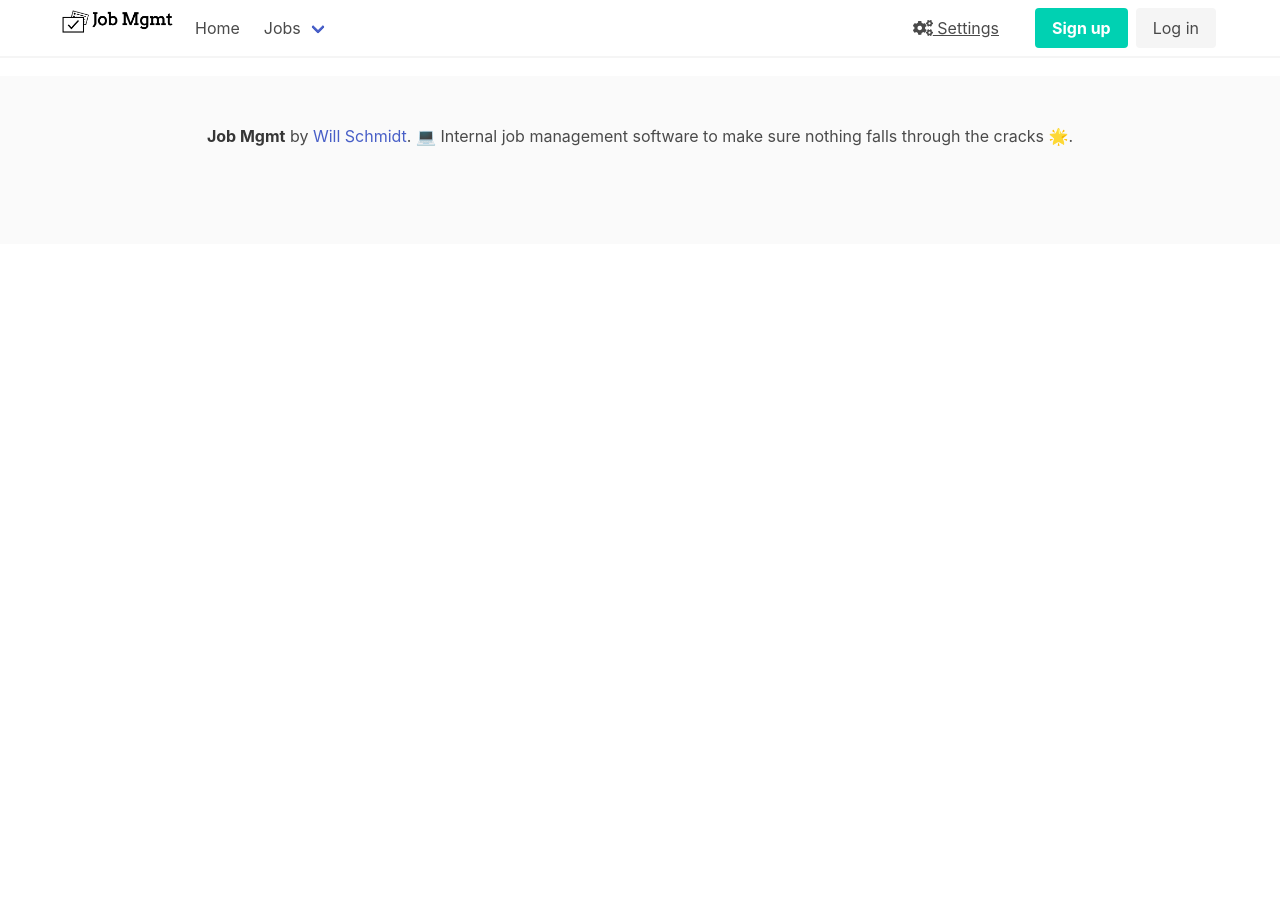
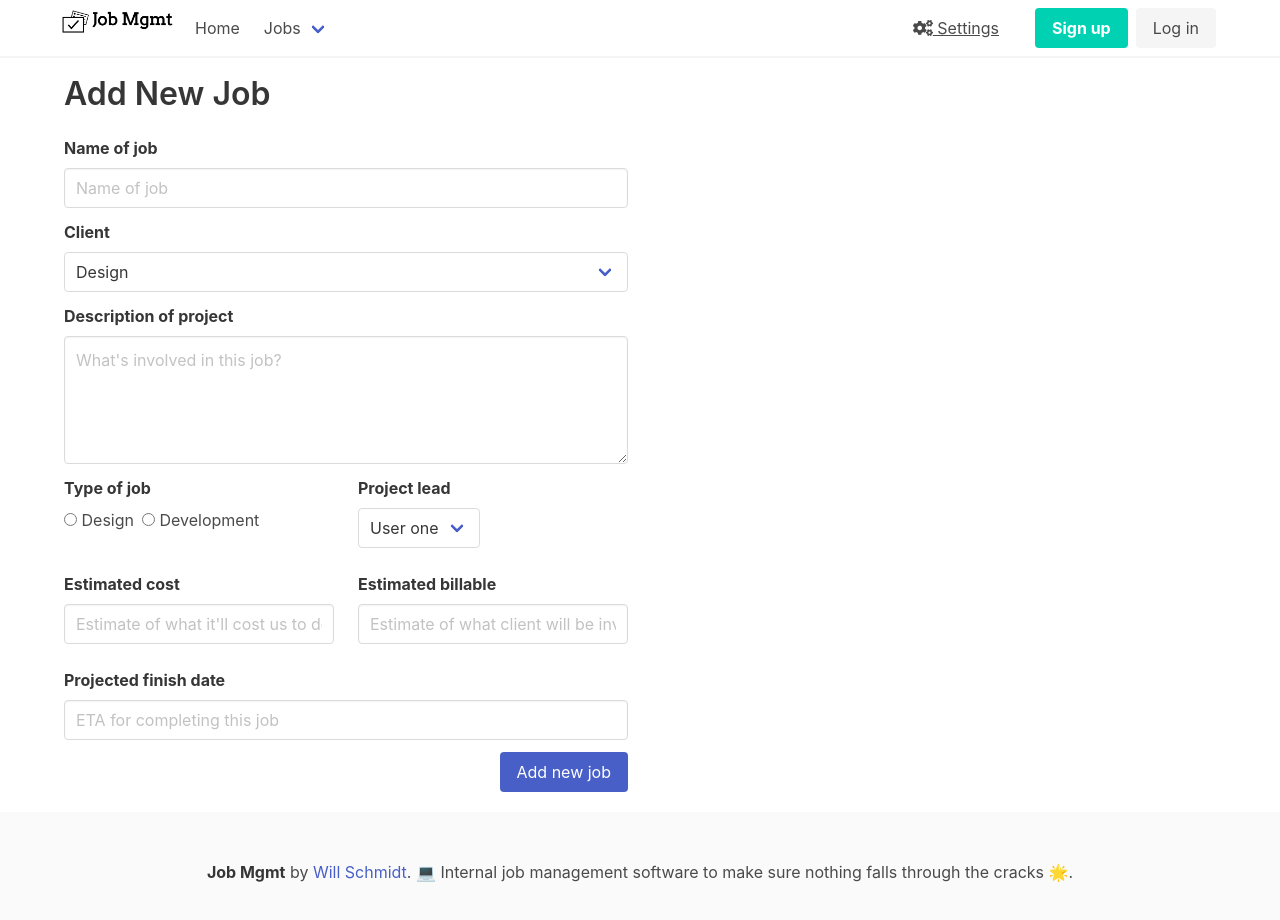
Before and after one commit to will-schmidt/job-mgmt, a React (Create React App) app in the folder client/: page /add-job in a window 1280 px wide. Shown: the top 920 px of the page. Before the commit the page ends 800 px from the top, so only its background shows below. Built offline with nearby package versions, Linux system fonts and the light colour scheme.

Commit message:
Add the add job page

```diff
--- a/client/src/App.js
+++ b/client/src/App.js
@@ -7,6 +7,7 @@ import Jobs from './components/layout/Jobs'
 import Footer from './components/layout/Footer'
 import Users from './pages/Users'
 import Job from './pages/Job'
+import AddJob from './pages/AddJob'
 
 const Home = () => (
   <React.Fragment>
@@ -22,6 +23,7 @@ function App() {
         <Switch>
           <Route path="/" exact component={Home} />
           <Route path="/job/:jobId" component={Job} />
+          <Route path="/add-job" component={AddJob} />
           <Route path="/users" component={Users} />
         </Switch>
         <Footer />
--- a/client/src/components/layout/Header.js
+++ b/client/src/components/layout/Header.js
@@ -45,7 +45,9 @@ export default class Header extends Component {
                     <a className="navbar-item">Quoted</a>
                     <a className="navbar-item">Active</a>
                     <hr className="navbar-divider" />
-                    <a className="navbar-item">Add new job</a>
+                    <Link to="/add-job" className="navbar-item">
+                      Add new job
+                    </Link>
                   </div>
                 </div>
               </div>
--- a/client/src/components/layout/Jobs.js
+++ b/client/src/components/layout/Jobs.js
@@ -54,7 +54,9 @@ export default class Jobs extends Component {
               <a>Invoiced</a>
             </p>
             <p className="level-item">
-              <a className="button is-success">New Job</a>
+              <Link to="/add-job" className="button is-success">
+                New Job
+              </Link>
             </p>
           </div>
         </nav>
--- /dev/null
+++ b/client/src/pages/AddJob/addjob.css
@@ -0,0 +1,3 @@
+form {
+  text-align: left;
+}
--- /dev/null
+++ b/client/src/pages/AddJob/index.jsx
@@ -0,0 +1,167 @@
+import React, { Component } from 'react'
+import "./addjob.css"
+
+export default class AddJob extends Component {
+  state = {
+    jobName: '',
+    client: '',
+    jobDescription: '',
+    typeOfJob: '',
+    responsible: '',
+    jobCost: '',
+    jobBillable: '',
+    eta: ''
+  }
+
+
+
+  handleChange(event) {
+    const target = event.target
+    const value = target.type === 'checkbox' ? target.checked : target.value
+    const name = target.name
+
+    this.setState({
+      [name]: value
+
+    })
+  }
+
+  handleSubmit(event) {
+    console.log(this.state)
+
+    event.preventDefault()
+  }
+
+
+  render() {
+    this.handleChange = this.handleChange.bind(this)
+    this.handleSubmit = this.handleSubmit.bind(this)
+
+    return (
+      <div className="container is-widescreen">
+        <h1 className="title is-3 has-text-left">Add New Job</h1>
+        <div className="columns">
+          <div className="column">
+            <form onSubmit={this.handleSubmit}>
+              <div className="field">
+                <label className="label">Name of job</label>
+                <div className="control">
+                  <input
+                    className="input"
+                    type="text"
+                    placeholder="Name of job"
+                    name="jobName"
+                    value={this.state.jobName}
+                    onChange={this.handleChange}
+                  />
+                </div>
+              </div>
+              <div class="field">
+                <label class="label">Client</label>
+                <div class="control">
+                  <div class="select is-fullwidth">
+                    <select>
+                      <option value="design">Design</option>
+                      <option value="development">Development</option>
+                    </select>
+                  </div>
+                </div>
+              </div>
+              <div class="field">
+                <label class="label">Description of project</label>
+                <div class="control">
+                  <textarea
+                    class="textarea"
+                    placeholder="What's involved in this job?"
+                    value={this.state.jobDescription}
+                    onChange={this.handleChange} name="jobDescription"
+                  ></textarea>
+                </div>
+              </div>
+              <div className="columns">
+                <div className="column">
+                  <div class="field">
+                    <label class="label">Type of job</label>
+                    <div class="control">
+                      <label class="radio">
+                        <input type="radio" name="typejob" />
+                        &nbsp;Design
+                      </label>
+                      <label class="radio">
+                        <input type="radio" name="typejob" />
+                        &nbsp;Development
+                      </label>
+                    </div>
+                  </div>
+                </div>
+                <div className="column">
+                  <div class="field">
+                    <label class="label">Project lead</label>
+                    <div class="control">
+                      <div class="select">
+                        <select>
+                          <option>User one</option>
+                          <option>User two</option>
+                        </select>
+                      </div>
+                    </div>
+                  </div>
+                </div>
+              </div>
+
+              <div className="columns">
+                <div className="column">
+                  <div className="field">
+                    <label className="label">Estimated cost</label>
+                    <div className="control">
+                      <input
+                        className="input"
+                        type="text"
+                        placeholder="Estimate of what it'll cost us to deliver" value={this.state.jobCost} onChange={this.handleChange} name="jobCost"
+                      />
+                    </div>
+                  </div>
+                </div>
+                <div className="column">
+                  <div className="field">
+                    <label className="label">Estimated billable</label>
+                    <div className="control">
+                      <input
+                        className="input"
+                        type="text"
+                        placeholder="Estimate of what client will be invoiced"
+                        value={this.state.jobBillable}
+                        onChange={this.handleChange} name="jobBillable"
+                      />
+                    </div>
+                  </div>
+                </div>
+              </div>
+
+              <div className="field">
+                <label className="label">Projected finish date</label>
+                <div className="control">
+                  <input
+                    className="input"
+                    name="eta"
+                    onChange={this.handleChange}
+                    type="text"
+                    placeholder="ETA for completing this job"
+                    value={this.state.eta}
+                  />
+                </div>
+              </div>
+
+              <div class="field is-grouped is-grouped-right">
+                <div class="control">
+                  <button class="button is-link">Add new job</button>
+                </div>
+              </div>
+            </form>
+          </div>
+          <div className="column"></div>
+        </div>
+      </div>
+    )
+  }
+}
```
